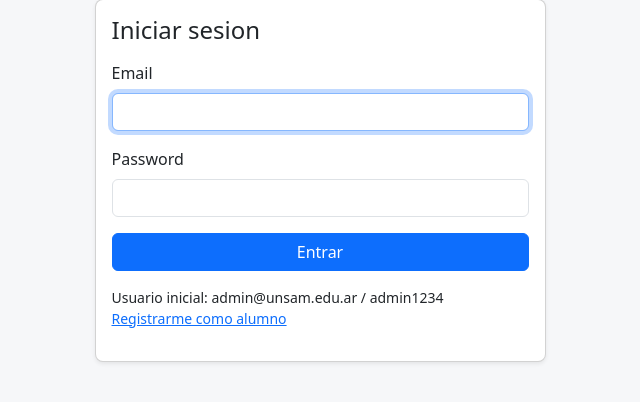
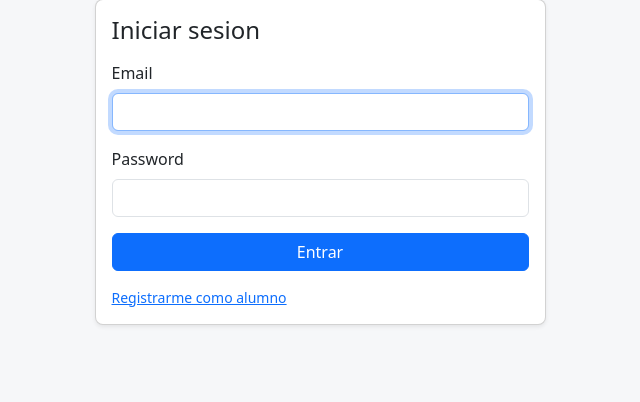
Before and after one commit to gabrielArne/webapp-optativas, a FastAPI app: page /login in a window 1280 px wide. Shown: the part 81-483 px from the top of the page, without its empty margins (320-960 px from the left). Run offline with FastAPI, Linux system fonts and the light colour scheme.

Commit message:
Update login.html

```diff
--- a/app/templates/auth/login.html
+++ b/app/templates/auth/login.html
@@ -16,8 +16,7 @@
           </div>
           <button class="btn btn-primary w-100" type="submit">Entrar</button>
         </form>
-        <p class="mt-3 mb-0 small">Usuario inicial: admin@unsam.edu.ar / admin1234</p>
-        <p class="small"><a href="/registro">Registrarme como alumno</a></p>
+        <p class="mt-3 mb-0 small"><a href="/registro">Registrarme como alumno</a></p>
       </div>
     </div>
   </div>
```
